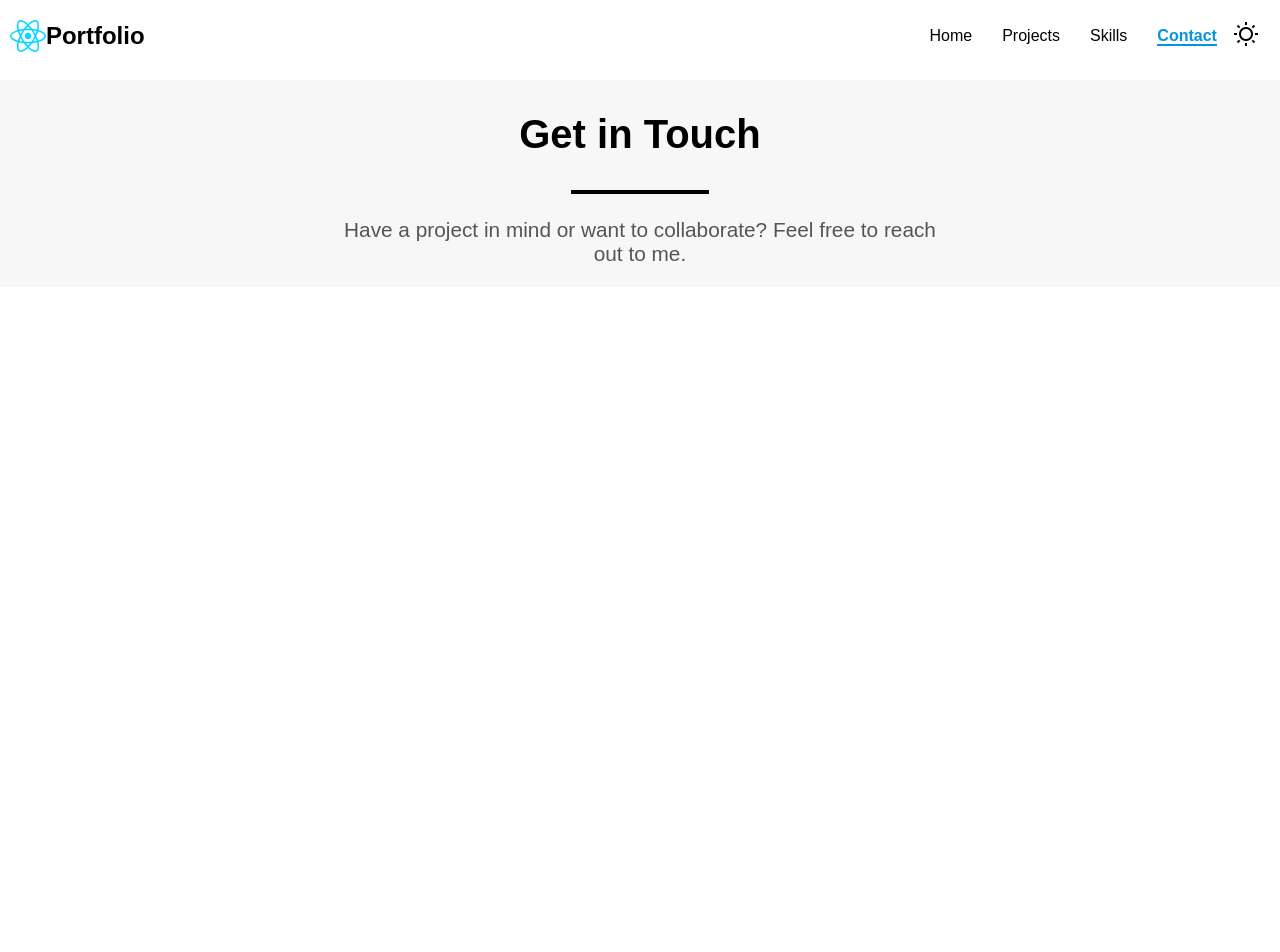
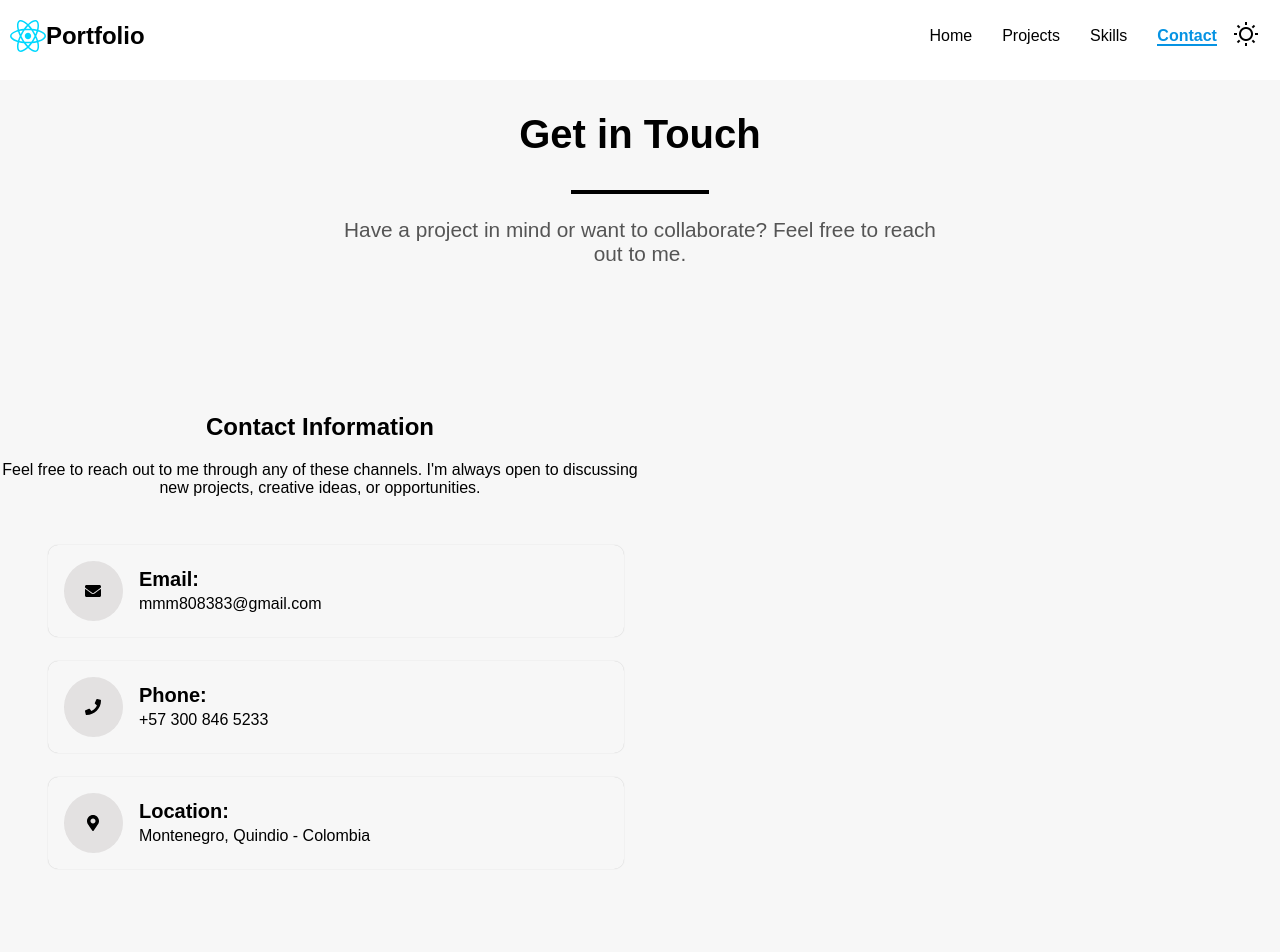
Before and after one commit to Julian-codee/Folio_React, a React (Vite) app: page /ContactMe in a window 1280 px wide. Shown: the top 952 px of the page. Before the commit the page ends 800 px from the top, so only its background shows below. Built offline with nearby package versions, Linux system fonts and the light colour scheme.

Commit message:
Creamos el diseño de la informacion de contacto, y aplicamos su respectivo diseño y cambios en la estructura del codigo

```diff
--- a/src/assets/Styles/ContactMe.css
+++ b/src/assets/Styles/ContactMe.css
@@ -30,3 +30,8 @@
     font-size: 1.3rem;
     color: #555;
   }
+
+  .containerContact2{
+    width: 100%;
+    display: flex;
+  }
--- /dev/null
+++ b/src/assets/Styles/Contactinformation.css
@@ -0,0 +1,46 @@
+.ContactInformation{
+    width: 50%;
+    margin-top: 6rem;
+    margin-bottom: 6rem;
+}
+
+.infoPins{
+    margin-top: 5rem;
+    margin:3rem;
+    width: 90%;
+}
+
+.pin{
+    display: flex;
+    box-shadow: 0 0 1px rgba(128, 128, 128, 0.466);
+    border-radius: 10px;
+    margin-bottom: 1.5rem;
+}
+
+.pinicon{
+    display: flex;
+    justify-content: center;
+    align-items: center;
+    border-radius: 100%;
+    background-color: rgba(173, 168, 168, 0.283);
+    width: 70px;
+    height: 60px;
+    margin: 1rem;
+}
+
+.infoicon{
+    width: 100%;
+    display: flex;
+    justify-content: center;
+    align-items: flex-start;
+    flex-direction: column;
+}
+
+.infoicon > p{
+    margin: 2px 0;
+}
+
+.SocialInfo{
+    font-weight: bold;
+    font-size: 20px;
+}
--- a/src/assets/components/Layouts/Main/ContactMe.jsx
+++ b/src/assets/components/Layouts/Main/ContactMe.jsx
@@ -1,5 +1,7 @@
 import React from 'react'
 import '../../../Styles/ContactMe.css'
+import { ContactInformation } from '../../Ui/ContactInformation'
+import {Footer} from '../Footer/Footer'
 
 export const ContactMe = () => {
   return (
@@ -13,7 +15,16 @@ export const ContactMe = () => {
           Have a project in mind or want to collaborate? Feel free to reach out to me.
           </p>
         </div>
+
+        <div className="containerContact2">
+
+        <ContactInformation />
+
         </div>
+
+        </div>
+
+        <Footer />
 
 </>
   )
--- a/src/assets/components/Ui/ContactInformation.jsx
+++ b/src/assets/components/Ui/ContactInformation.jsx
@@ -0,0 +1,64 @@
+import React from 'react'
+import '../../Styles/Contactinformation.css'
+import { FaPhone, FaEnvelope, FaMapMarkerAlt } from 'react-icons/fa';
+
+export const ContactInformation = () => {
+    return (
+        <>
+
+            <div className='ContactInformation'>
+                <div className="info">
+
+                    <h2>Contact Information</h2>
+
+                    <p>Feel free to reach out to me through any of these channels. I'm always open to discussing new projects,
+                        creative ideas, or opportunities.</p>
+
+                </div>
+
+                <div className="infoPins">
+
+                     {/*Pin correo*/}
+
+                    <div className="pin">
+                        <div className="pinicon">
+                            <FaEnvelope />
+                        </div>
+                        <div className="infoicon">
+                            <p className='SocialInfo'>Email:</p>
+                            <p>mmm808383@gmail.com</p>
+                        </div>
+                    </div>
+
+                     {/*Pin phone*/}
+
+                    <div className="pin">
+                        <div className="pinicon">
+                            <FaPhone />
+                        </div>
+                        <div className="infoicon">
+                            <p className='SocialInfo'>Phone:</p>
+                            <p>+57 300 846 5233</p>
+                        </div>
+                    </div>
+
+
+                     {/*Pin location*/}
+
+                     <div className="pin">
+                        <div className="pinicon">
+                            <FaMapMarkerAlt />
+                        </div>
+                        <div className="infoicon">
+                            <p className='SocialInfo'>Location:</p>
+                            <p>Montenegro, Quindio - Colombia</p>
+                        </div>
+                    </div>
+
+                </div>
+
+            </div>
+
+        </>
+    )
+}
```
